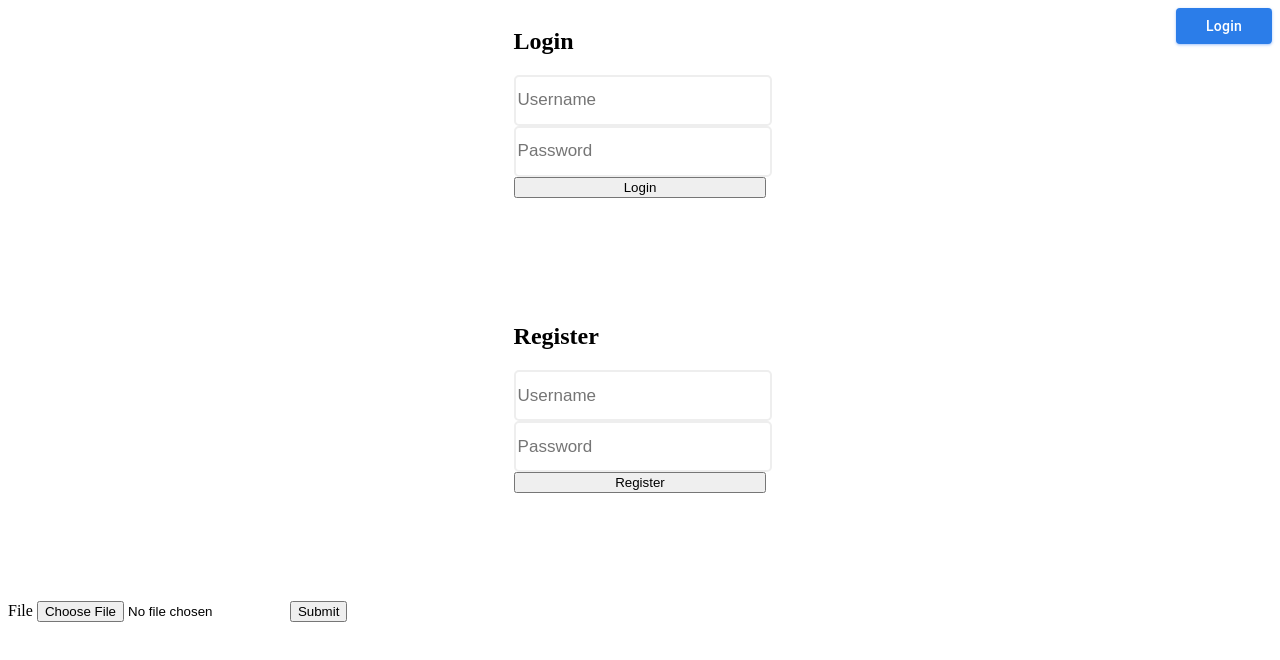
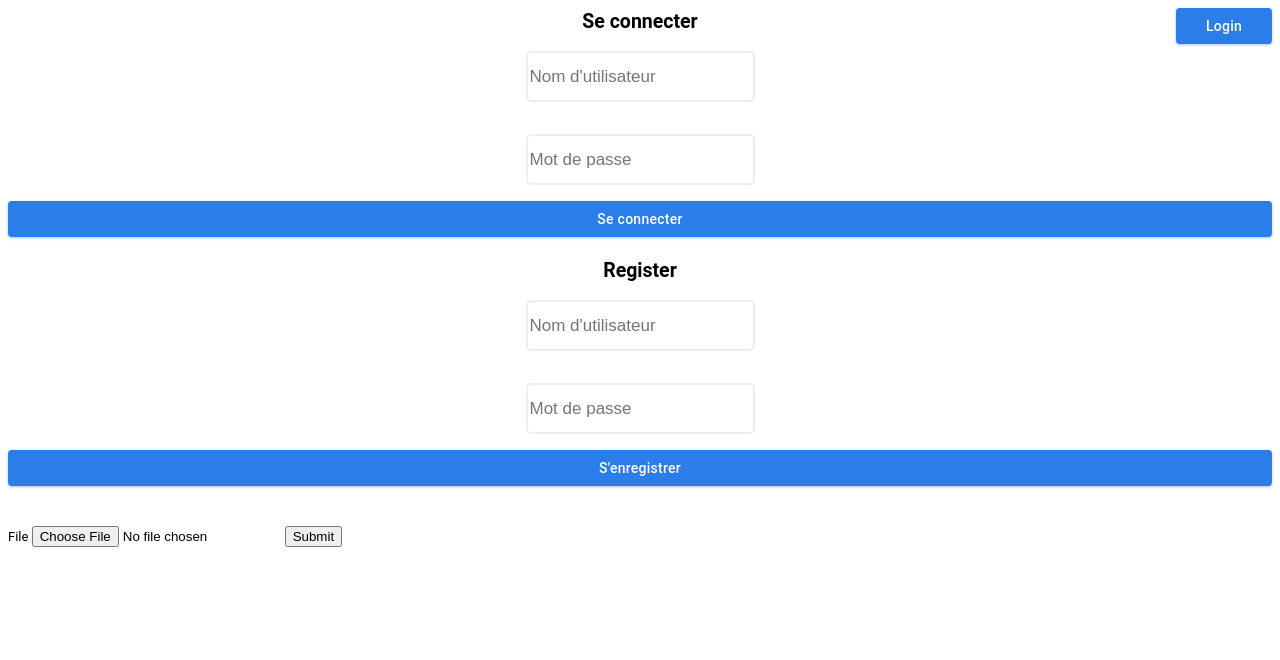
Before and after one commit to Galacs/ShareBin-client, a Nuxt app: page /utils in a window 1280 px wide. Shown: the top 660 px of the page. Built offline with nearby package versions, Linux system fonts and the light colour scheme.

Commit message:
Auth popup

```diff
--- a/components/auth.vue
+++ b/components/auth.vue
@@ -1,13 +1,13 @@
 <template>
   <div class="container">
-    <h2 v-if="isLogin">Login</h2>
+    <h2 v-if="isLogin">Se connecter</h2>
     <h2 v-else>Register</h2>
-    <input @keyup.enter="post" v-model="username" type="text" placeholder="Username" />
-    <input @keyup.enter="post" v-model="password" type="password" placeholder="Password" />
-    <button v-if="props.isLogin" @click="post">Login</button>
-    <button v-else>Register</button>
-    <h1>{{ username }}</h1>
-    <h1>{{ password }}</h1>
+    <input @keyup.enter="post" v-model="username" type="text" placeholder="Nom d'utilisateur" />
+    <input @keyup.enter="post" v-model="password" type="password" placeholder="Mot de passe" />
+    <button class="login-btn" v-if="props.isLogin" @click="post">Se connecter</button>
+    <button class="login-btn" v-else>S'enregistrer</button>
+    <!-- <h1>{{ username }}</h1>
+    <h1>{{ password }}</h1> -->
   </div>
 </template>
 
@@ -46,27 +46,31 @@ async function post() {
 </script>
 
 <style scoped>
-input {
-    margin-top: 1%;
-    margin-bottom: 1%;
+button {
+  position: inherit;
+  margin: 0;
 }
 
 .container {
-   display: flex;
-   flex-direction: column;
-    text-align: left;
-    margin-bottom: 20px;
-    position: relative;
+  display: flex;
+  flex-direction: column;
+  text-align: left;
+  margin-bottom: 20px;
+  position: relative;
+  width: 100%;
+}
+
+h2 {
+  margin: 0 auto;
 }
 
 input {
     font-size: 17px;
     height: 45px;
-    width: 250px;
-    margin: 0 auto;
+    /* width: 250px; */
+    margin: 1rem auto;
     vertical-align: baseline;
     /* padding: 6px 0 6px 50px; */
-    margin: 0 auto;
     border: 2px solid #eee;
     border-radius: 5px;
     box-shadow: none;
--- a/components/login-dialog-comp.vue
+++ b/components/login-dialog-comp.vue
@@ -1,18 +1,33 @@
 <template>
-  <div class="popup">
+  <div @click="" class="popup">
       <div class="popup-inner">
           <slot />
+          <div class="container">
+            <a @click="close">Fermer</a>
+            <a v-if="isLogin" @click="setregisterDialog">Créer un compte</a>
+            <a v-else @click="setdialog">Se connecter</a>
+          </div>
       </div>
   </div>
 </template>
 
 <script setup>
 
-
+const props = defineProps({
+  setdialog: Function,
+  setregisterDialog: Function,
+  close: Function,
+  isLogin: Boolean,
+})
 
 </script>
 
 <style>
+.container {
+    display: flex;
+    justify-content: space-between;
+}
+
 .popup {
 	position: fixed;
 	top: 0;
@@ -33,4 +48,15 @@
     border-width: 3px;
     border-style: solid;
 }
+
+a {
+    text-decoration: underline;
+    color: grey;
+    cursor: pointer;
+}
+
+a:hover {
+    color: rgb(70, 70, 70);
+}
+
 </style>
--- a/components/login-status-comp.vue
+++ b/components/login-status-comp.vue
@@ -1,13 +1,32 @@
 <template>
   <div>
-      <button class="login-btn">{{ text }}</button>
+    <Popup v-if="loginDialog" :dialog="() => loginDialog = false" :isLogin="loginDialog"
+    :close="() => { registerDialog = false; loginDialog = false }"
+    :setregisterDialog="() => {registerDialog = true; loginDialog=false}"
+    >
+      <AuthComponent :isLogin='true' class="AuthComponent"/>
+    </Popup>
+
+    <Popup v-if="registerDialog" :dialog="() => loginDialog = false" :isLogin="loginDialog"
+    :close="() => { registerDialog = false; loginDialog = false }"
+    :setdialog="() => {registerDialog = false; loginDialog=true}"
+    >
+      <AuthComponent :isLogin='false' class="AuthComponent"/>
+    </Popup>
+      <button @click="loginDialog = true" class="login-btn">{{ text }}</button>
   </div>
 </template>
 
 <script setup>
 import { api_url } from '@/endpoints.js';
 
+import AuthComponent from '@/components/auth.vue'
+import Popup from '@/components/login-dialog-comp.vue'
+
 var text = "Login"
+
+var loginDialog = ref(false)
+var registerDialog = ref(false)
 
 </script>
 
--- a/components/upload-component.vue
+++ b/components/upload-component.vue
@@ -59,9 +59,6 @@ var handleFileUpload = async() => {
 </script>
 
 <style>
-.AuthComponent {
-  margin-left: 40%;
-  margin-right: 40%;
-}
+/*  */
 
 </style>
--- a/layouts/default.vue
+++ b/layouts/default.vue
@@ -5,3 +5,9 @@
 
     <!-- <h2>Footer</h2> -->
 </template>
+
+<style>
+body {
+    font: 13px/27px Roboto,RobotoDraft,Arial,sans-serif;
+}
+</style>
--- a/pages/index.vue
+++ b/pages/index.vue
@@ -1,8 +1,6 @@
 <template>
   <div>
-    <Popup>
-      <AuthComponent :isLogin='true' class="AuthComponent"/>
-    </Popup>
+
   </div>
 </template>
 
@@ -14,9 +12,9 @@ import Popup from '@/components/login-dialog-comp.vue'
 </script>
 
 <style>
-.AuthComponent {
+/* .AuthComponent {
   margin-left: 40%;
   margin-right: 40%;
-}
+} */
 
 </style>
--- a/pages/upload.vue
+++ b/pages/upload.vue
@@ -10,9 +10,5 @@ import Upload from '@/components/upload-component.vue'
 </script>
 
 <style>
-.Upload {
-  margin-left: 40%;
-  margin-right: 40%;
-}
-
+/* */
 </style>
```
